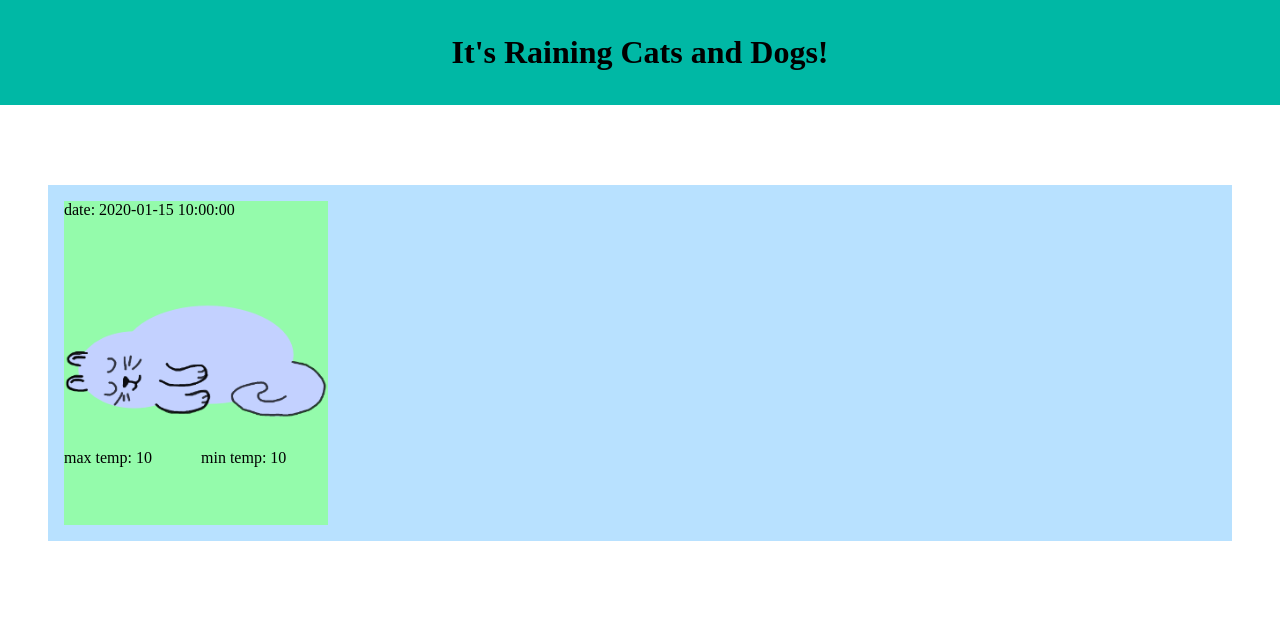
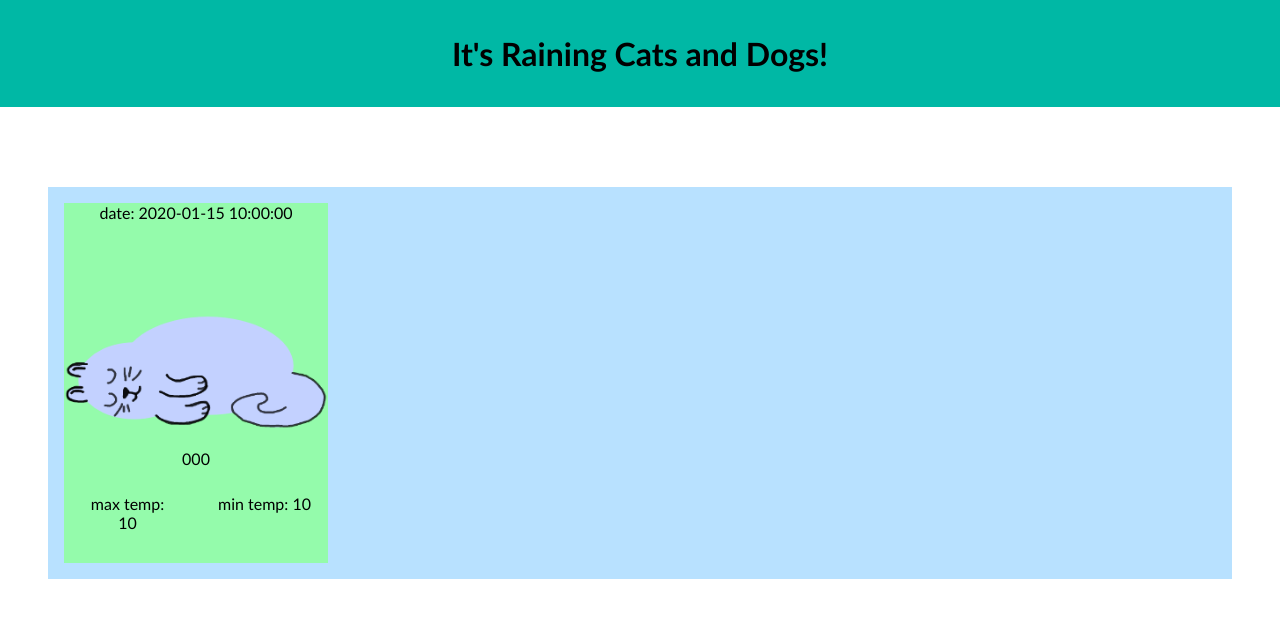
Before and after one commit to I-Lovell/raining-cats-and-dogs, a Flask app: template templates/index.html in a window 1280 px wide. Shown: the top 618 px of the page. Run offline with Flask 3, Linux system fonts and the light colour scheme; the template is opened without the code that fills it: most values are stand-ins (such as "Sample title", 1, 10 or a date in 2020).

Commit message:
adjusted font and text alignment

```diff
--- a/static/style.css
+++ b/static/style.css
@@ -1,5 +1,6 @@
 body {
     margin: 0px;
+    font-family: 'Gill Sans', 'Gill Sans MT', Calibri, 'Trebuchet MS', sans-serif;
 }
 
 .header {
@@ -41,10 +42,17 @@ body {
 
 .date {
     grid-column: span 2;
+    text-align: center;
 }
 
 .weather_code {
     grid-column: span 2;
+    text-align: center;
+}
+
+.temp {
+    text-align: center;
+    padding: 1em;
 }
 
 .weather_code img {
--- a/templates/index.html
+++ b/templates/index.html
@@ -16,7 +16,7 @@
         {% for day in week %}
             <div>
                 <li class="date">date: {{ day.time }}</li>
-                <li class="weather_code"><img src="/static/images/3.png" alt=""></li>
+                <li class="weather_code"><img src="/static/images/3.png" alt=""> {{ day.weather_code }} </li>
                 <li class="temp">max temp: {{ day.max_temp }}</li>
                 <li class="temp">min temp: {{ day.min_temp }}</li>
             </div>
```
